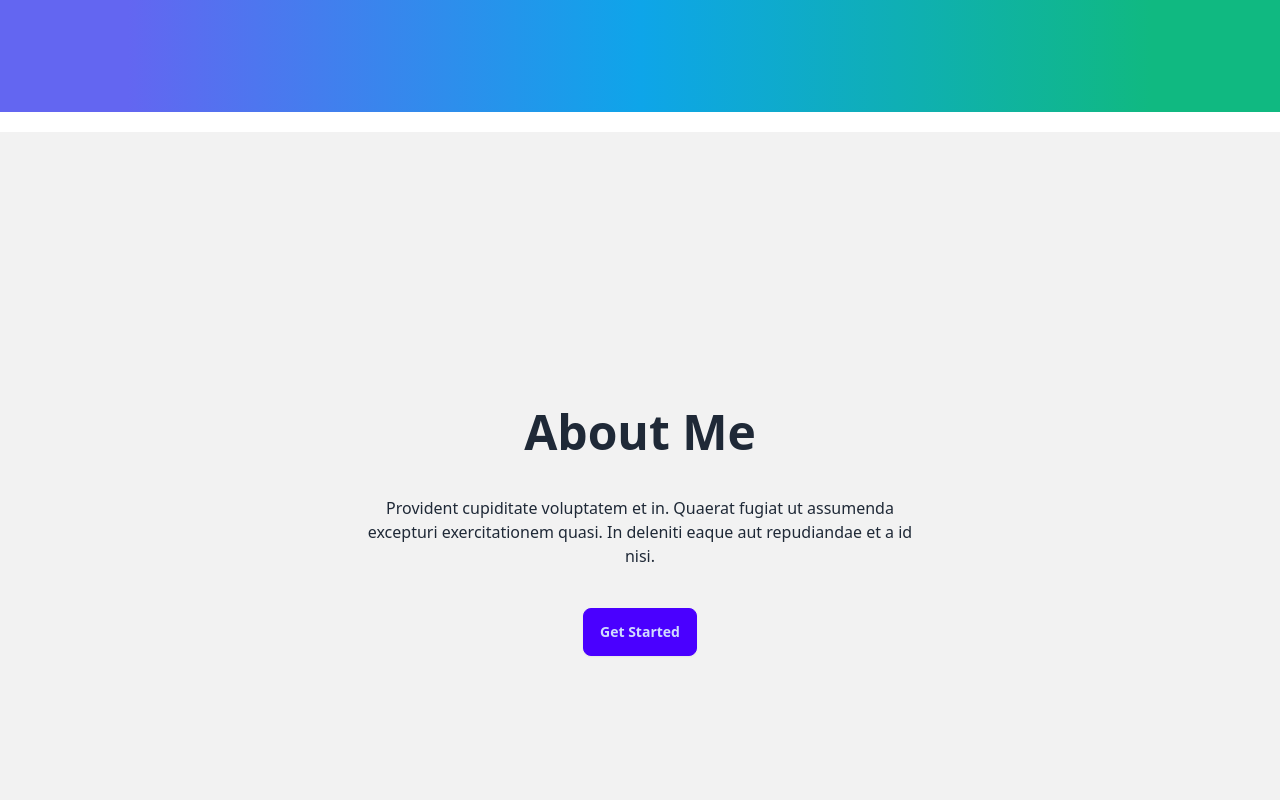
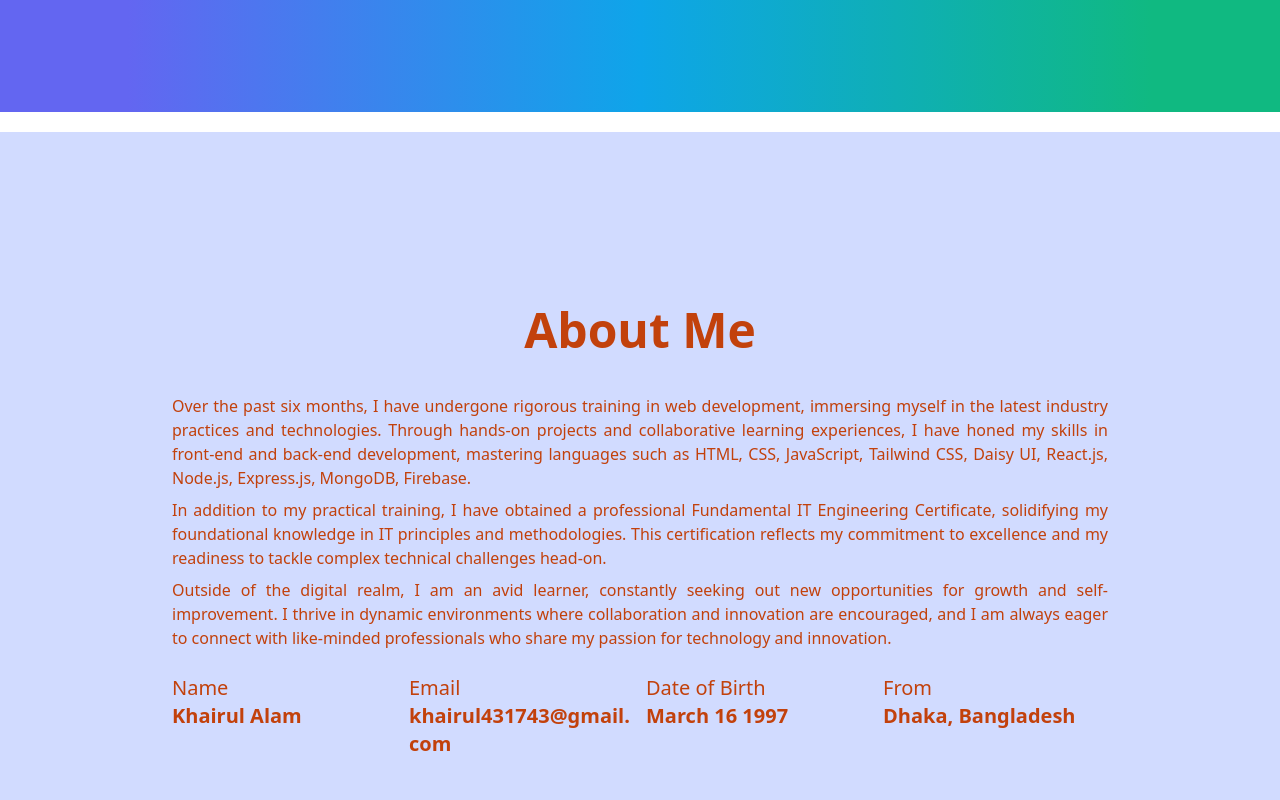
Before and after one commit to khairul-01/Khairul-Portfolio, a React (Vite) app: page / in a window 1280 px wide. Shown: the part 760-1560 px from the top of the page. Built offline with nearby package versions, Linux system fonts and the light colour scheme.

Commit message:
added contents in about page

```diff
--- a/src/pages/Home/About/About.jsx
+++ b/src/pages/Home/About/About.jsx
@@ -3,22 +3,39 @@
 const About = () => {
     return (
         <div>
-            <div className="hero min-h-screen bg-base-200">
+            <div className="hero min-h-screen text-orange-700 bg-primary-content">
                 <div className="hero-content text-center flex-col">
                     <div className="max-w-md">
                         <h1 className="text-5xl font-bold">About Me</h1>
+                    </div>
+                    <div className="w-3/4 mx-auto text-justify">
+                        <p className="py-6 space-y-2">
+                            <p>Over the past six months, I have undergone rigorous training in web development, immersing myself in the latest industry practices and technologies. Through hands-on projects and collaborative learning experiences, I have honed my skills in front-end and back-end development, mastering languages such as HTML, CSS, JavaScript, Tailwind CSS, Daisy UI, React.js, Node.js, Express.js, MongoDB, Firebase.</p>
 
+                            <p> In addition to my practical training, I have obtained a professional Fundamental IT Engineering Certificate, solidifying my foundational knowledge in IT principles and methodologies. This certification reflects my commitment to excellence and my readiness to tackle complex technical challenges head-on.</p>
+
+                            <p> Outside of the digital realm, I am an avid learner, constantly seeking out new opportunities for growth and self-improvement. I thrive in dynamic environments where collaboration and innovation are encouraged, and I am always eager to connect with like-minded professionals who share my passion for technology and innovation.</p>
+                        </p>
+                        <div className="grid grid-cols-2 md:grid-cols-4 gap-3">
+                            <div>
+                                <h1 className="text-xl">Name</h1>
+                                <h1 className="text-xl font-bold">Khairul Alam</h1>
+                            </div>
+                            <div className="">
+                            <h1 className="text-xl">Email</h1>
+                                <h1 className="text-xl font-bold break-all">khairul431743@gmail.com</h1>
+                            </div>
+                            <div>
+                                <h1 className="text-xl">Date of Birth</h1>
+                                <span className="text-xl font-bold">March 16 1997</span>
+                            </div>
+                            <div>
+                                <h1 className="text-xl">From</h1>
+                                <h1 className="text-xl font-bold break-all">Dhaka, Bangladesh</h1>
+                            </div>
+                        </div>
                     </div>
-                    <div className="max-w-xl">
 
-                        <p className="py-6">Provident cupiditate voluptatem et in. Quaerat fugiat ut assumenda excepturi exercitationem quasi. In deleniti eaque aut repudiandae et a id nisi.</p>
-
-                    </div>
-                    <div className="max-w-xl">
-
-
-                        <button className="btn btn-primary">Get Started</button>
-                    </div>
                 </div>
             </div>
         </div>
--- a/src/pages/Home/Banner/Banner.jsx
+++ b/src/pages/Home/Banner/Banner.jsx
@@ -10,13 +10,15 @@ const Banner = () => {
                         <img src="https://i.ibb.co/hFQfXS6/Khairul-Alam.jpg" className="rounded-lg shadow-2xl mx-auto" />
                     </div>
                     <div className="w-1/2 text-center">
-                        <h1 className="text-5xl font-bold">Hi, I am</h1>
-                        <h1 className="text-5xl text-orange-500">Khairul Alam</h1>
-                        <p className="py-6">Provident cupiditate voluptatem et in. Quaerat fugiat ut assumenda excepturi exercitationem quasi. In deleniti eaque aut repudiandae et a id nisi.</p>
-                        <div className="flex gap-4 justify-center">
+                        <div className="w-3/4 mx-auto ">
+                            <h1 className="text-5xl font-bold">Hi, I am</h1>
+                            <h1 className="text-5xl text-orange-500">Khairul Alam</h1>
+                            <p className="py-6 text-justify">Welcome to my portfolio! I am a dedicated and aspiring web developer with a passion for creating impactful digital experiences. My journey into the world of technology began with a deep-seated curiosity and a drive to understand the inner workings of the web.</p>
+                            <div className="flex gap-4 justify-center">
 
-                        <button className="btn btn-primary">Download CV</button>
-                        <button className="btn btn-primary">Contact</button>
+                                <button className="btn btn-primary">Download CV</button>
+                                <button className="btn btn-primary">Contact</button>
+                            </div>
                         </div>
                     </div>
                 </div>
```
